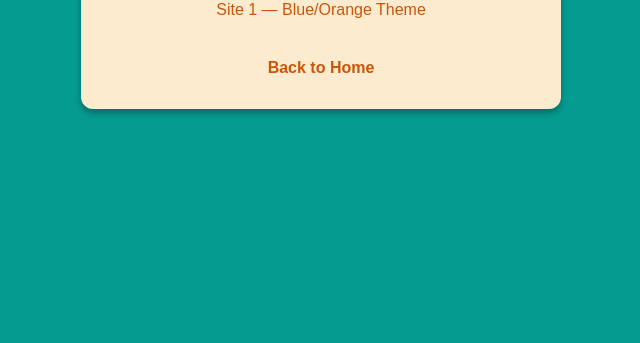
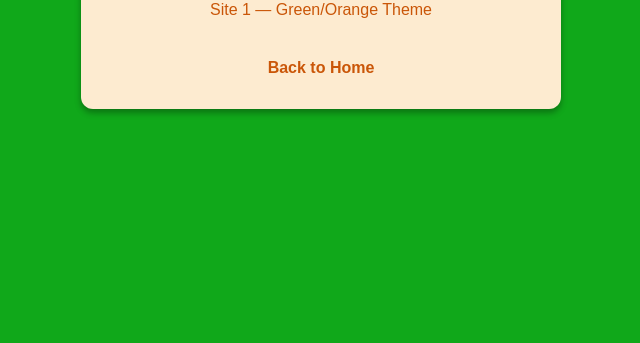
Before and after one commit to Brook-A-CS/412-P5, a plain HTML site: page site1.html in a window 1280 px wide. Shown: the part 457-800 px from the top of the page, without its empty margins (319-959 px from the left). Drawn offline with Linux system fonts and the light colour scheme.

Commit message:
teal to green

```diff
--- a/site1.html
+++ b/site1.html
@@ -11,7 +11,7 @@
     <div class="card">
         <img src="imgs/logo.png" alt="Panda Software Logo" class="logo">
         <h1>Panda Software Inc</h1>
-        <p>Site 1 — Blue/Orange Theme</p>
+        <p>Site 1 — Green/Orange Theme</p>
         <a class="back" href="index.html">Back to Home</a>
     </div>
 </body>
--- a/styles.css
+++ b/styles.css
@@ -59,7 +59,7 @@ p  { margin-bottom: 1.5rem; }
 .s5 { background: #2c3e50; color: #aed6f1; }
 
 /* site pages */
-.site1 body  { background: #059b91; }
+.site1 body  { background: #10a81a; }
 .site1 .card { background: #fdebd0; color: #ca5608; }
 .site1 h1    { color: #ca5608; }
 .site1 .back { color: #ca5608; }
```
